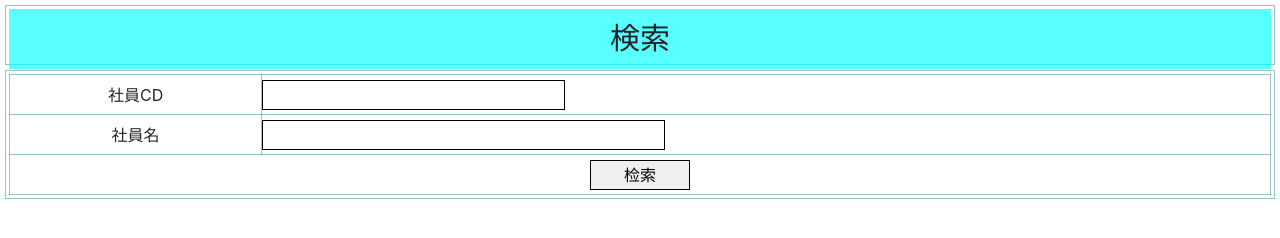
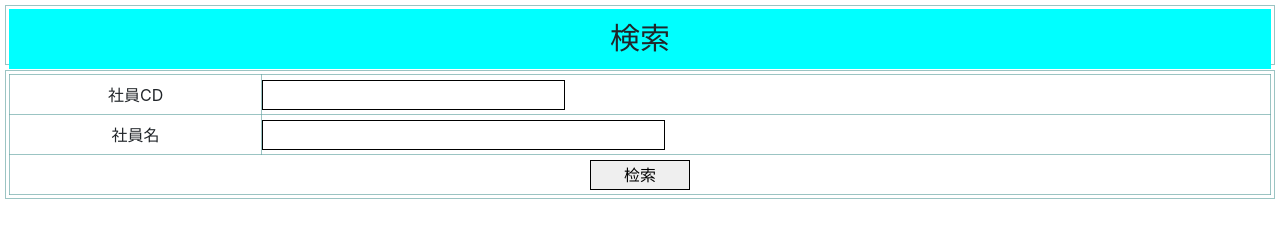
Before and after one commit to dapsjj/creditSystem, a plain HTML site: page index.html in a window 1280 px wide. Drawn offline with nearby package versions, Linux system fonts and the light colour scheme.

Commit message:
Update index.html

```diff
--- a/index.html
+++ b/index.html
@@ -33,11 +33,11 @@
 				border: 1px solid #66a5a4a6;
 			}
 			header p{
-				font-family: "微软雅黑";
+				font-family: Microsoft YaHei;
 				line-height: 60px;
 				text-align: center;
 				font-size:30px;
-				background: #00fffda6;
+				background: #00ffff;
 			}
 			.tablebox table{
 				width: 100%;
@@ -62,7 +62,6 @@
 <script src="${rc.contextPath}/statics/libs/toastr.min.js"></script>
 <script type="text/javascript">
   $(document).ready(function(){
-
 	  $('#echartDiv').hide();//页面初始化的时候隐藏echarts的div
 	  var myChart = echarts.init(document.getElementById('echartDiv'));
 	  var option = {};
```
